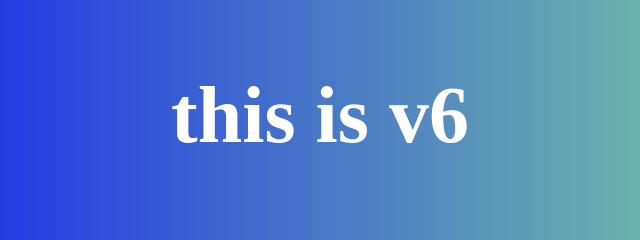
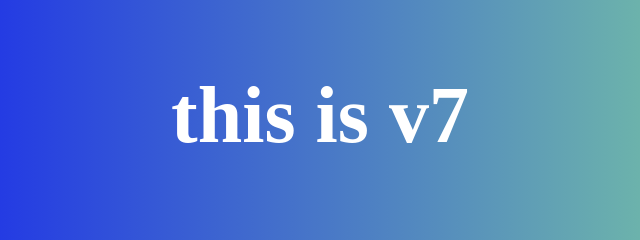
Before and after one commit to Priyam65/test1, a plain HTML site: page index.html in a window 1280 px wide. Shown: the part 285-525 px from the top of the page, 320-960 px from the left. Drawn offline with Linux system fonts and the light colour scheme.

Commit message:
version 7

```diff
--- a/index.html
+++ b/index.html
@@ -7,6 +7,6 @@
     <link rel="stylesheet" href="styles.css" />
   </head>
   <body>
-    <h1>this is v6</h1>
+    <h1>this is v7</h1>
   </body>
 </html>
```
